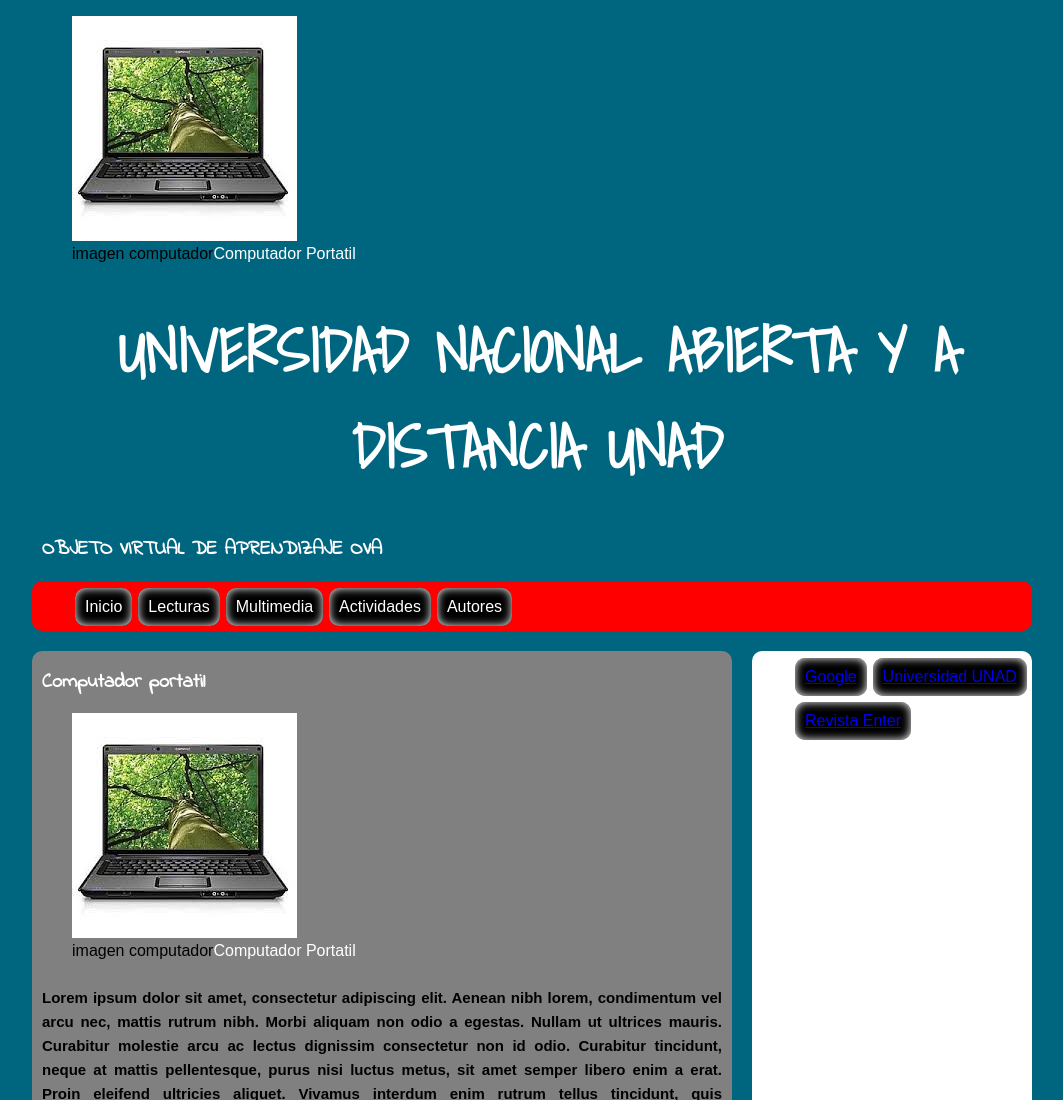
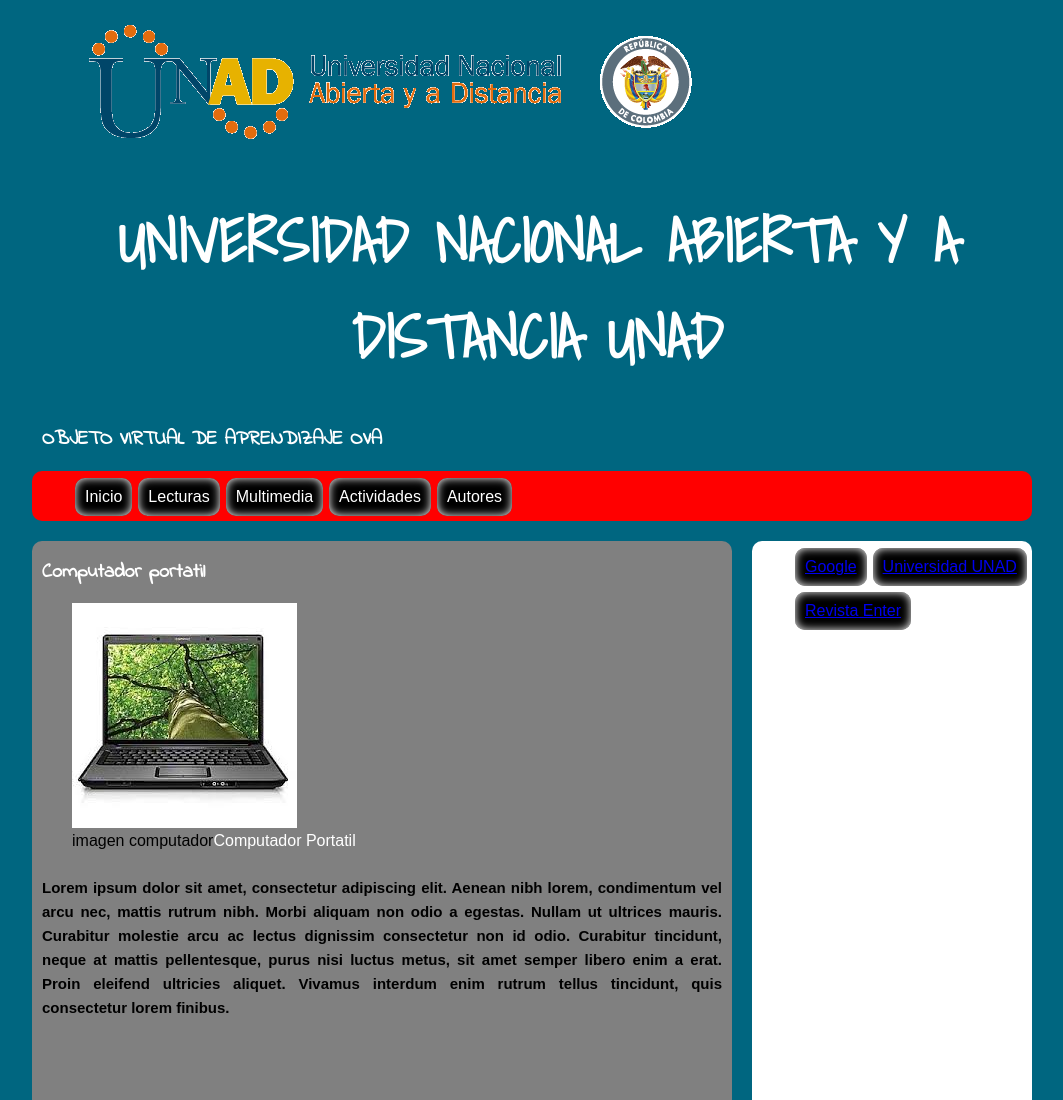
Before and after one commit to CesarGranados/ACTIVIDAD-2, a plain HTML site: page index.html in a window 1280 px wide. Shown: the top 1100 px of the page, without its empty margins (108-1171 px from the left). Drawn offline with Linux system fonts and the light colour scheme.

Commit message:
logo UNAD

```diff
--- a/index.html
+++ b/index.html
@@ -25,10 +25,10 @@
 <Div id="contenidos">
 	<header>
 		<figure>
-			<img src="img/pc.jpg" alt="Computador Portatil">
+			<img src="img/logoUNAD.png" alt="unad">
 			<figcaption>
 				<span>
-				imagen computador<a href="http://www.hp.com" class="menu">Computador Portatil</a>
+
 				</span>
 			</figcaption>
 		</figure>
```
Also changed, not shown: img/logoUNAD.png (added).
